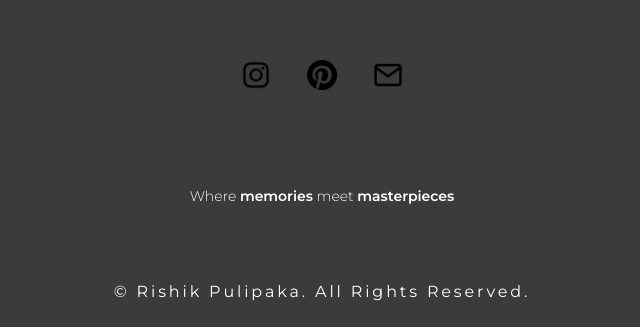
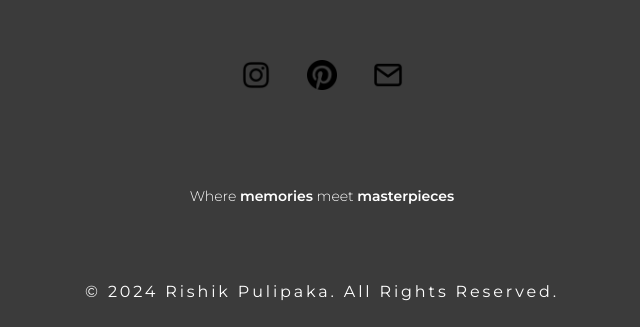
Before and after one commit to rishik-pulipaka/rishik-p-shoots, a React (Vite) app: page /gallery/action in a window 1280 px wide. Shown: the part 776-1103 px from the top of the page, without its empty margins (318-958 px from the left). Built offline with nearby package versions, Linux system fonts and the light colour scheme.

Commit message:
- added "2024" to footer

```diff
--- a/src/components/Footer.jsx
+++ b/src/components/Footer.jsx
@@ -29,7 +29,7 @@ const Footer = () => {
         </div>
         <div id="copyright-container" className="">
             <div className="self-center mt-12 text-base text-center text-white tracking-[2.85px] max-md:mt-10">
-                © Rishik Pulipaka. All Rights Reserved.
+                © 2024 Rishik Pulipaka. All Rights Reserved.
             </div>
         </div>
     </div>
```
